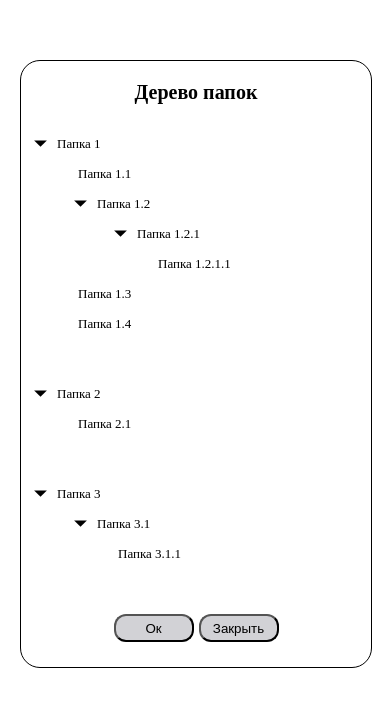
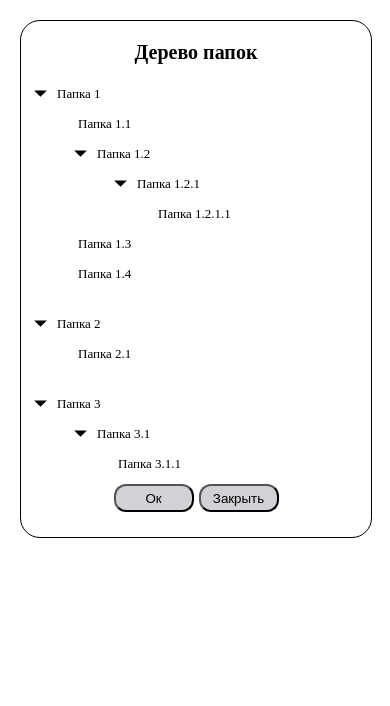
Before and after one commit to Viacheslav89/mock-folders-vue, a Vue app: page / in a window 390 px wide. Both pictures are taken after a click on the button "Открыть". Shown: the top 706 px of the page. Built offline with nearby package versions, Linux system fonts and the light colour scheme; the HTML template or start-up script is replaced by a standard one.

Commit message:
change css media 570

```diff
--- a/src/components/AppFoldersPage.vue
+++ b/src/components/AppFoldersPage.vue
@@ -56,10 +56,13 @@ const setFocusedFolderId = (focusedFolder: number | null) => {
   }
 
   &__info-checked {
-    width: 330px;
-    margin: 0 auto;
+    text-align: center;
     font-size: 20px;
     margin-top: 40px;
+  }
+
+  &__checked-id {
+    color: rgb(226, 111, 174);
   }
 }
 
@@ -67,20 +70,21 @@ const setFocusedFolderId = (focusedFolder: number | null) => {
   .folders {
     width: 350px;
 
+
     &__button {
       width: 150px;
       font-size: 15px;
     }
 
     &__info-checked {
-      width: 285px;
-      font-size: 17px;
+      font-size: 16px;
+      margin-top: 20px;
+
     }
 
     &__checked-id {
       font-size: 18px;
       font-weight: bold;
-      color: rgb(226, 111, 174);
     }
   }
 }
--- a/src/components/AppModal.vue
+++ b/src/components/AppModal.vue
@@ -53,10 +53,9 @@ const selectFolder = (focusedFolder: number | null) => {
 <style scoped lang="scss">
 .modal {
   width: 700px;
-  min-height: 560px;
   border: 1px solid black;
   border-radius: 20px;
-  margin: 60px auto 0 auto;
+  margin: 40px auto 0 auto;
 }
 
 .header {
@@ -68,7 +67,7 @@ const selectFolder = (focusedFolder: number | null) => {
 
 .main {
   width: 600px;
-  margin: 30px auto 30px auto;
+  margin: 20px auto 30px auto;
   min-height: 400px;
 
   &__list {
@@ -77,7 +76,7 @@ const selectFolder = (focusedFolder: number | null) => {
 
   &__item {
     list-style: none;
-    margin-bottom: 50px;
+    margin-bottom: 40px;
   }
 }
 
@@ -100,6 +99,8 @@ const selectFolder = (focusedFolder: number | null) => {
 @media screen and (max-width: 570px) {
   .modal {
     width: 350px;
+    min-height: 350px;
+    margin-top: 10px;
 
     .header {
       &__title {
@@ -110,6 +111,12 @@ const selectFolder = (focusedFolder: number | null) => {
     .main {
       width: 320px;
       font-size: 13px;
+      margin: 0 auto 0 auto;
+
+
+      &__item {
+        margin-bottom: 30px;
+      }
     }
 
     .footer {
```
